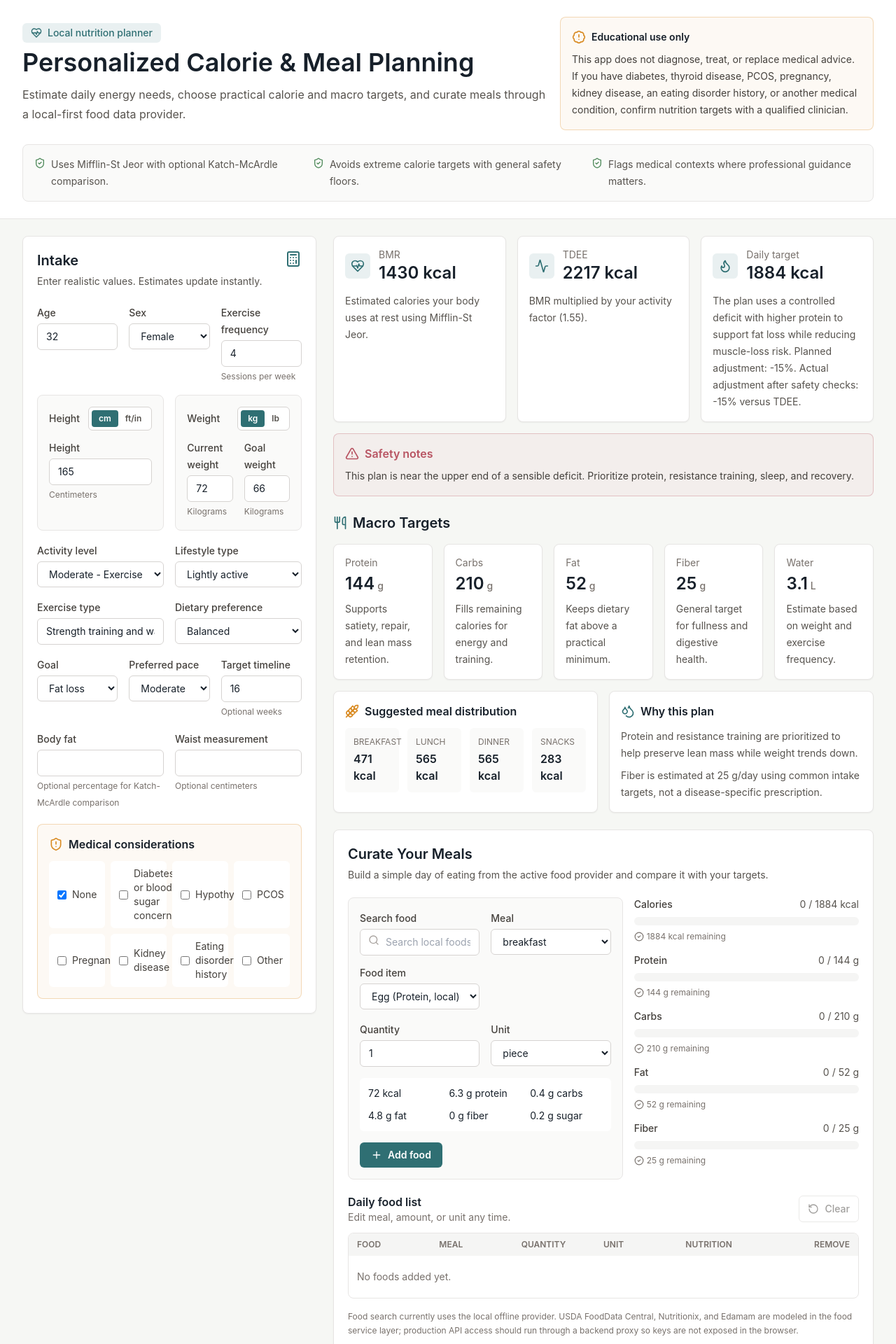
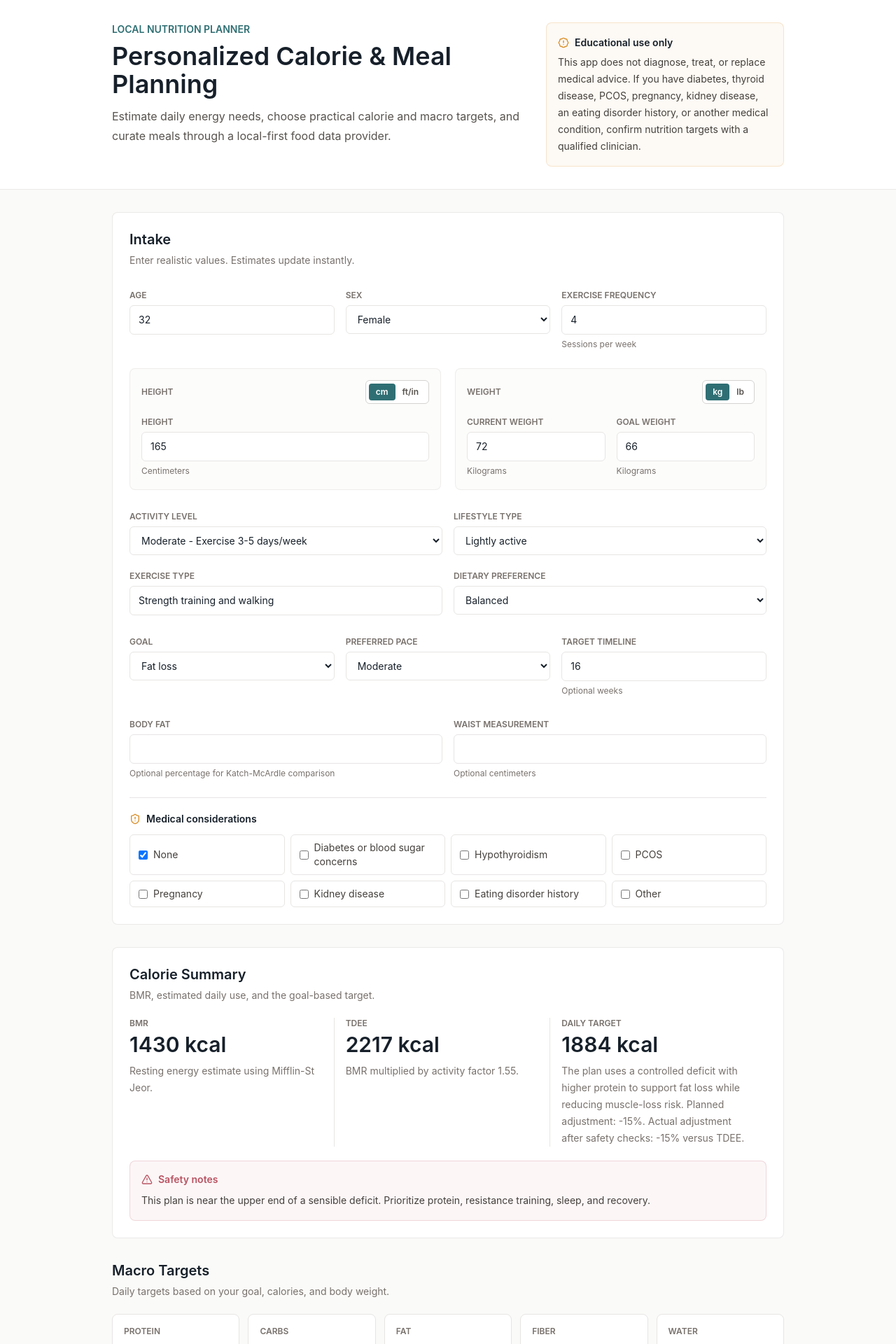
Before and after one commit to lovelyk/Personalized-Nutrition-Planner, a React (Vite) app: page / in a window 1280 px wide. Shown: the top 1920 px of the page at 70% size. Built offline with nearby package versions, Linux system fonts and the light colour scheme.

Commit message:
Simplify nutrition planner UI

```diff
--- a/src/App.tsx
+++ b/src/App.tsx
@@ -1,5 +1,5 @@
 import { useMemo, useState } from "react";
-import { BadgeAlert, HeartPulse, ShieldCheck, TriangleAlert } from "lucide-react";
+import { BadgeAlert, TriangleAlert } from "lucide-react";
 import CalorieSummary from "./components/CalorieSummary";
 import MacroTargets from "./components/MacroTargets";
 import MealCurator from "./components/MealCurator";
@@ -34,52 +34,34 @@ export default function App() {
   const plan = useMemo(() => (blockingErrors.length === 0 ? calculateNutritionPlan(profile) : null), [blockingErrors.length, profile]);
 
   return (
-    <main className="min-h-screen bg-[#f6f7f4]">
-      <header className="border-b border-stone-200 bg-white">
-        <div className="mx-auto flex max-w-7xl flex-col gap-5 px-4 py-6 sm:px-6 lg:px-8">
-          <div className="flex flex-col justify-between gap-4 lg:flex-row lg:items-center">
+    <main className="min-h-screen bg-[#fafaf8]">
+      <header className="border-b border-stone-200/80 bg-white">
+        <div className="mx-auto flex max-w-5xl flex-col gap-5 px-4 py-8 sm:px-6 lg:px-8">
+          <div className="grid gap-5 lg:grid-cols-[1fr_340px] lg:items-start">
             <div>
-              <div className="mb-2 inline-flex items-center gap-2 rounded-md bg-calm/10 px-3 py-1 text-sm font-medium text-calm">
-                <HeartPulse className="h-4 w-4" />
-                Local nutrition planner
-              </div>
+              <p className="mb-2 text-sm font-semibold uppercase text-calm">Local nutrition planner</p>
               <h1 className="text-3xl font-semibold tracking-normal text-ink sm:text-4xl">Personalized Calorie & Meal Planning</h1>
-              <p className="mt-3 max-w-3xl text-base leading-7 text-stone-600">
+              <p className="mt-3 max-w-2xl text-base leading-7 text-stone-600">
                 Estimate daily energy needs, choose practical calorie and macro targets, and curate meals through a local-first food data provider.
               </p>
             </div>
-            <div className="rounded-lg border border-citrus/30 bg-citrus/5 p-4 text-sm leading-6 text-stone-700 lg:max-w-md">
-              <div className="mb-2 flex items-center gap-2 font-semibold text-ink">
-                <BadgeAlert className="h-5 w-5 text-citrus" />
+            <div className="rounded-lg border border-citrus/20 bg-citrus/5 p-4 text-sm leading-6 text-stone-700">
+              <div className="mb-1 flex items-center gap-2 font-semibold text-ink">
+                <BadgeAlert className="h-4 w-4 text-citrus" />
                 Educational use only
               </div>
               This app does not diagnose, treat, or replace medical advice. If you have diabetes, thyroid disease, PCOS, pregnancy, kidney disease, an eating disorder history, or another medical condition, confirm nutrition targets with a qualified clinician.
             </div>
           </div>
-
-          <div className="grid gap-3 rounded-lg border border-stone-200 bg-stone-50 p-4 text-sm leading-6 text-stone-600 md:grid-cols-3">
-            <div className="flex gap-2">
-              <ShieldCheck className="mt-0.5 h-4 w-4 shrink-0 text-leaf" />
-              Uses Mifflin-St Jeor with optional Katch-McArdle comparison.
-            </div>
-            <div className="flex gap-2">
-              <ShieldCheck className="mt-0.5 h-4 w-4 shrink-0 text-leaf" />
-              Avoids extreme calorie targets with general safety floors.
-            </div>
-            <div className="flex gap-2">
-              <ShieldCheck className="mt-0.5 h-4 w-4 shrink-0 text-leaf" />
-              Flags medical contexts where professional guidance matters.
-            </div>
-          </div>
         </div>
       </header>
 
-      <div className="mx-auto grid max-w-7xl gap-6 px-4 py-6 sm:px-6 lg:grid-cols-[420px_1fr] lg:px-8">
-        <div className="lg:sticky lg:top-6 lg:self-start">
+      <div className="mx-auto grid max-w-5xl gap-8 px-4 py-8 sm:px-6 lg:px-8">
+        <div>
           <UserInputForm profile={profile} issues={validationIssues} onChange={setProfile} />
         </div>
 
-        <div className="space-y-6">
+        <div className="space-y-8">
           {blockingErrors.length > 0 ? (
             <section className="rounded-lg border border-rose/30 bg-rose/5 p-5">
               <div className="mb-3 flex items-center gap-2 font-semibold text-rose">
@@ -102,8 +84,8 @@ export default function App() {
             )
           )}
 
-          <section className="rounded-lg border border-stone-200 bg-white p-5 text-sm leading-6 text-stone-600">
-            <h2 className="text-lg font-semibold text-ink">Future-ready roadmap</h2>
+          <details className="rounded-lg border border-stone-200/80 bg-white p-5 text-sm leading-6 text-stone-600">
+            <summary className="cursor-pointer font-semibold text-ink">Future-ready roadmap</summary>
             <div className="mt-3 grid gap-2 sm:grid-cols-2">
               <p>Enable USDA FoodData Central through a secure backend proxy.</p>
               <p>Add Nutritionix or Edamam providers behind the existing food service interface.</p>
@@ -115,7 +97,7 @@ export default function App() {
               <p>Export to PDF.</p>
               <p>Apple Health and Google Fit integration.</p>
             </div>
-          </section>
+          </details>
         </div>
       </div>
     </main>
--- a/src/components/CalorieSummary.tsx
+++ b/src/components/CalorieSummary.tsx
@@ -1,43 +1,40 @@
-import { Activity, AlertTriangle, Flame, HeartPulse, Info, type LucideIcon } from "lucide-react";
+import { AlertTriangle, Info } from "lucide-react";
 import type { NutritionPlan } from "../types";
 
 interface CalorieSummaryProps {
   plan: NutritionPlan;
 }
 
-function MetricCard({ label, value, detail, icon: Icon }: { label: string; value: string; detail: string; icon: LucideIcon }) {
+function MetricCard({ label, value, detail }: { label: string; value: string; detail: string }) {
   return (
-    <div className="card p-4">
-      <div className="flex items-center gap-3">
-        <div className="rounded-md bg-calm/10 p-2 text-calm">
-          <Icon className="h-5 w-5" />
-        </div>
-        <div>
-          <p className="text-sm text-stone-500">{label}</p>
-          <p className="text-2xl font-semibold text-ink">{value}</p>
-        </div>
-      </div>
-      <p className="mt-3 text-sm leading-6 text-stone-600">{detail}</p>
+    <div className="border-b border-stone-200 pb-4 last:border-b-0 last:pb-0 md:border-b-0 md:border-r md:pb-0 md:pr-5 md:last:border-r-0">
+      <p className="text-xs font-semibold uppercase text-stone-500">{label}</p>
+      <p className="mt-1 text-3xl font-semibold text-ink">{value}</p>
+      <p className="mt-2 text-sm leading-6 text-stone-500">{detail}</p>
     </div>
   );
 }
 
 export default function CalorieSummary({ plan }: CalorieSummaryProps) {
   return (
-    <section className="space-y-4">
+    <section className="card space-y-5 p-5 sm:p-6">
+      <div>
+        <h2 className="text-xl font-semibold text-ink">Calorie Summary</h2>
+        <p className="mt-1 text-sm leading-6 text-stone-500">BMR, estimated daily use, and the goal-based target.</p>
+      </div>
+
       <div className="grid gap-4 md:grid-cols-3">
-        <MetricCard label="BMR" value={`${plan.bmr} kcal`} detail="Estimated calories your body uses at rest using Mifflin-St Jeor." icon={HeartPulse} />
-        <MetricCard label="TDEE" value={`${plan.tdee} kcal`} detail={`BMR multiplied by your activity factor (${plan.activityFactor}).`} icon={Activity} />
+        <MetricCard label="BMR" value={`${plan.bmr} kcal`} detail="Resting energy estimate using Mifflin-St Jeor." />
+        <MetricCard label="TDEE" value={`${plan.tdee} kcal`} detail={`BMR multiplied by activity factor ${plan.activityFactor}.`} />
         <MetricCard
           label="Daily target"
           value={`${plan.targetCalories} kcal`}
           detail={`${plan.explanation} Planned adjustment: ${plan.plannedCalorieAdjustmentPercent > 0 ? "+" : ""}${plan.plannedCalorieAdjustmentPercent}%. Actual adjustment after safety checks: ${plan.actualCalorieAdjustmentPercent > 0 ? "+" : ""}${plan.actualCalorieAdjustmentPercent}% versus TDEE.`}
-          icon={Flame}
         />
       </div>
 
       {plan.katchBmr && (
-        <div className="rounded-lg border border-calm/30 bg-calm/5 p-4 text-sm leading-6 text-calm">
+        <div className="rounded-lg border border-calm/20 bg-calm/5 p-4 text-sm leading-6 text-calm">
           <div className="flex gap-2">
             <Info className="mt-0.5 h-4 w-4 shrink-0" />
             <p>Katch-McArdle comparison: {plan.katchBmr} kcal BMR based on your optional body-fat estimate.</p>
@@ -46,9 +43,9 @@ export default function CalorieSummary({ plan }: CalorieSummaryProps) {
       )}
 
       {plan.warnings.length > 0 && (
-        <div className="rounded-lg border border-rose/30 bg-rose/5 p-4">
-          <div className="mb-2 flex items-center gap-2 font-semibold text-rose">
-            <AlertTriangle className="h-5 w-5" />
+        <div className="rounded-lg border border-rose/20 bg-rose/5 p-4">
+          <div className="mb-2 flex items-center gap-2 text-sm font-semibold text-rose">
+            <AlertTriangle className="h-4 w-4" />
             Safety notes
           </div>
           <ul className="space-y-2 text-sm leading-6 text-stone-700">
--- a/src/components/MacroTargets.tsx
+++ b/src/components/MacroTargets.tsx
@@ -1,4 +1,3 @@
-import { Droplets, Wheat, Utensils } from "lucide-react";
 import type { NutritionPlan } from "../types";
 
 interface MacroTargetsProps {
@@ -7,8 +6,8 @@ interface MacroTargetsProps {
 
 function MacroCard({ label, value, unit, detail }: { label: string; value: number; unit: string; detail: string }) {
   return (
-    <div className="card p-4">
-      <p className="text-sm text-stone-500">{label}</p>
+    <div className="rounded-lg border border-stone-200 bg-white p-4">
+      <p className="text-xs font-semibold uppercase text-stone-500">{label}</p>
       <p className="mt-1 text-2xl font-semibold text-ink">
         {value}
         <span className="ml-1 text-sm font-medium text-stone-500">{unit}</span>
@@ -22,13 +21,13 @@ export default function MacroTargets({ plan }: MacroTargetsProps) {
   const { macros } = plan;
 
   return (
-    <section className="space-y-4">
-      <div className="flex items-center gap-2">
-        <Utensils className="h-5 w-5 text-calm" />
+    <section className="space-y-5">
+      <div>
         <h2 className="text-xl font-semibold text-ink">Macro Targets</h2>
+        <p className="mt-1 text-sm leading-6 text-stone-500">Daily targets based on your goal, calories, and body weight.</p>
       </div>
 
-      <div className="grid gap-4 sm:grid-cols-2 lg:grid-cols-5">
+      <div className="grid gap-3 sm:grid-cols-2 lg:grid-cols-5">
         <MacroCard label="Protein" value={macros.proteinGrams} unit="g" detail="Supports satiety, repair, and lean mass retention." />
         <MacroCard label="Carbs" value={macros.carbGrams} unit="g" detail="Fills remaining calories for energy and training." />
         <MacroCard label="Fat" value={macros.fatGrams} unit="g" detail="Keeps dietary fat above a practical minimum." />
@@ -37,14 +36,11 @@ export default function MacroTargets({ plan }: MacroTargetsProps) {
       </div>
 
       <div className="grid gap-4 lg:grid-cols-[1fr_1fr]">
-        <div className="card p-4">
-          <div className="mb-3 flex items-center gap-2 font-semibold text-ink">
-            <Wheat className="h-5 w-5 text-citrus" />
-            Suggested meal distribution
-          </div>
-          <div className="grid gap-3 sm:grid-cols-4">
+        <div className="card p-5">
+          <h3 className="mb-3 font-semibold text-ink">Suggested meal distribution</h3>
+          <div className="grid gap-2 sm:grid-cols-4">
             {Object.entries(plan.mealDistribution).map(([meal, calories]) => (
-              <div key={meal} className="rounded-md bg-stone-50 p-3">
+              <div key={meal} className="rounded-md border border-stone-200 bg-stone-50/70 p-3">
                 <p className="text-xs uppercase text-stone-500">{meal}</p>
                 <p className="mt-1 font-semibold text-ink">{calories} kcal</p>
               </div>
@@ -52,11 +48,8 @@ export default function MacroTargets({ plan }: MacroTargetsProps) {
           </div>
         </div>
 
-        <div className="card p-4">
-          <div className="mb-3 flex items-center gap-2 font-semibold text-ink">
-            <Droplets className="h-5 w-5 text-calm" />
-            Why this plan
-          </div>
+        <div className="card p-5">
+          <h3 className="mb-3 font-semibold text-ink">Why this plan</h3>
           <ul className="space-y-2 text-sm leading-6 text-stone-600">
             {plan.notes.map((note) => (
               <li key={note}>{note}</li>
--- a/src/components/MealCurator.tsx
+++ b/src/components/MealCurator.tsx
@@ -92,16 +92,16 @@ export default function MealCurator({ plan, dietaryPreference }: MealCuratorProp
   };
 
   return (
-    <section className="card p-5">
+    <section className="card p-5 sm:p-6">
       <div className="mb-5 flex flex-col justify-between gap-3 sm:flex-row sm:items-start">
         <div>
           <h2 className="text-xl font-semibold text-ink">Curate Your Meals</h2>
-          <p className="mt-1 text-sm leading-6 text-stone-600">Build a simple day of eating from the active food provider and compare it with your targets.</p>
+          <p className="mt-1 text-sm leading-6 text-stone-500">Build a simple day of eating from the active food provider and compare it with your targets.</p>
         </div>
       </div>
 
-      <div className="grid gap-4 lg:grid-cols-[1.1fr_0.9fr]">
-        <div className="rounded-lg border border-stone-200 bg-stone-50 p-4">
+      <div className="grid gap-6 lg:grid-cols-[1.1fr_0.9fr]">
+        <div>
           <div className="grid gap-4 sm:grid-cols-2">
             <FoodSearch results={foodResults} query={foodQuery} selectedFoodId={selectedFoodId} onQueryChange={setFoodQuery} onSelect={handleFoodSelect} />
             <label className="block">
@@ -130,7 +130,7 @@ export default function MealCurator({ plan, dietaryPreference }: MealCuratorProp
             </label>
           </div>
 
-          <div className="mt-4 grid gap-3 rounded-md bg-white p-3 text-sm sm:grid-cols-3">
+          <div className="mt-4 grid gap-2 rounded-lg border border-stone-200 bg-stone-50/70 p-3 text-sm text-stone-700 sm:grid-cols-3">
             <span>{itemPreview.calories} kcal</span>
             <span>{itemPreview.protein} g protein</span>
             <span>{itemPreview.carbs} g carbs</span>
@@ -161,7 +161,7 @@ export default function MealCurator({ plan, dietaryPreference }: MealCuratorProp
         </div>
       </div>
 
-      <div className="mt-5 flex items-center justify-between gap-3">
+      <div className="mt-8 flex items-center justify-between gap-3 border-t border-stone-200 pt-5">
         <div>
           <h3 className="font-semibold text-ink">Daily food list</h3>
           <p className="text-sm text-stone-500">Edit meal, amount, or unit any time.</p>
@@ -178,7 +178,7 @@ export default function MealCurator({ plan, dietaryPreference }: MealCuratorProp
       </div>
 
       <div className="mt-3 overflow-hidden rounded-lg border border-stone-200">
-        <div className="hidden grid-cols-12 bg-stone-100 px-3 py-2 text-xs font-semibold uppercase text-stone-500 md:grid">
+        <div className="hidden grid-cols-12 bg-stone-50 px-3 py-2 text-xs font-semibold uppercase text-stone-500 md:grid">
           <span className="col-span-2">Food</span>
           <span className="col-span-2">Meal</span>
           <span className="col-span-2">Quantity</span>
@@ -242,7 +242,7 @@ export default function MealCurator({ plan, dietaryPreference }: MealCuratorProp
         )}
       </div>
 
-      <p className="mt-4 text-xs leading-5 text-stone-500">
+      <p className="mt-4 border-t border-stone-100 pt-4 text-xs leading-5 text-stone-500">
         Food search currently uses the local offline provider. USDA FoodData Central, Nutritionix, and Edamam are modeled in the food service layer; production API access should run through a backend proxy so keys are not exposed in the browser.
       </p>
     </section>
--- a/src/components/ProgressBars.tsx
+++ b/src/components/ProgressBars.tsx
@@ -1,5 +1,3 @@
-import { CheckCircle2, TriangleAlert } from "lucide-react";
-
 interface ProgressBarsProps {
   label: string;
   value: number;
@@ -33,7 +31,6 @@ export default function ProgressBars({ label, value, target, unit, tone = "calor
         <div className={`h-full rounded-full ${toneClasses[tone]}`} style={{ width: `${Math.min(percent, 100)}%` }} />
       </div>
       <div className={`flex items-center gap-1 text-xs ${overTarget ? "text-rose" : "text-stone-500"}`}>
-        {overTarget ? <TriangleAlert className="h-3.5 w-3.5" /> : <CheckCircle2 className="h-3.5 w-3.5" />}
         {overTarget ? `${Math.round(value - target)} ${unit} over target` : `${Math.round(remaining)} ${unit} remaining`}
       </div>
     </div>
--- a/src/components/UserInputForm.tsx
+++ b/src/components/UserInputForm.tsx
@@ -1,4 +1,4 @@
-import { Calculator, ShieldAlert } from "lucide-react";
+import { ShieldAlert } from "lucide-react";
 import { useState } from "react";
 import type { ActivityLevel, DietaryPreference, Goal, LifestyleType, MedicalConsideration, Pace, Sex, UserProfile, ValidationIssue } from "../types";
 import { goalLabels, medicalLabels, paceLabels } from "../utils/calculations";
@@ -130,16 +130,15 @@ export default function UserInputForm({ profile, issues, onChange }: UserInputFo
   };
 
   return (
-    <section className="card p-5">
-      <div className="mb-5 flex items-start justify-between gap-4">
+    <section className="card p-5 sm:p-6">
+      <div className="mb-6">
         <div>
           <h2 className="text-xl font-semibold text-ink">Intake</h2>
-          <p className="mt-1 text-sm leading-6 text-stone-600">Enter realistic values. Estimates update instantly.</p>
+          <p className="mt-1 text-sm leading-6 text-stone-500">Enter realistic values. Estimates update instantly.</p>
         </div>
-        <Calculator className="h-6 w-6 text-calm" />
       </div>
 
-      <div className="grid gap-4 sm:grid-cols-2 xl:grid-cols-3">
+      <div className="grid gap-4 md:grid-cols-3">
         <NumberField label="Age" value={profile.age} min={18} max={100} onChange={(value) => update("age", value ?? Number.NaN)} issue={firstIssue("age")} />
         <label className="block">
           <span className="field-label">Sex</span>
@@ -151,8 +150,8 @@ export default function UserInputForm({ profile, issues, onChange }: UserInputFo
         <NumberField label="Exercise frequency" value={profile.exerciseFrequency} min={0} max={14} onChange={(value) => update("exerciseFrequency", value ?? Number.NaN)} helper="Sessions per week" issue={firstIssue("exerciseFrequency")} />
       </div>
 
-      <div className="mt-4 grid gap-4 lg:grid-cols-[1fr_1fr]">
-        <div className="rounded-lg border border-stone-200 bg-stone-50 p-4">
+      <div className="mt-6 grid gap-5 lg:grid-cols-[1fr_1fr]">
+        <div className="rounded-lg border border-stone-200/70 bg-stone-50/60 p-4">
           <div className="mb-3 flex items-center justify-between gap-3">
             <span className="field-label">Height</span>
             <UnitToggle
@@ -191,7 +190,7 @@ export default function UserInputForm({ profile, issues, onChange }: UserInputFo
           )}
         </div>
 
-        <div className="rounded-lg border border-stone-200 bg-stone-50 p-4">
+        <div className="rounded-lg border border-stone-200/70 bg-stone-50/60 p-4">
           <div className="mb-3 flex items-center justify-between gap-3">
             <span className="field-label">Weight</span>
             <UnitToggle
@@ -228,7 +227,7 @@ export default function UserInputForm({ profile, issues, onChange }: UserInputFo
         </div>
       </div>
 
-      <div className="mt-4 grid gap-4 lg:grid-cols-2">
+      <div className="mt-6 grid gap-4 md:grid-cols-2">
         <label className="block">
           <span className="field-label">Activity level</span>
           <select className="field" value={profile.activityLevel} onChange={(event) => update("activityLevel", event.target.value as ActivityLevel)}>
@@ -265,7 +264,7 @@ export default function UserInputForm({ profile, issues, onChange }: UserInputFo
         </label>
       </div>
 
-      <div className="mt-4 grid gap-4 lg:grid-cols-3">
+      <div className="mt-6 grid gap-4 md:grid-cols-3">
         <label className="block">
           <span className="field-label">Goal</span>
           <select className="field" value={profile.goal} onChange={(event) => update("goal", event.target.value as Goal)}>
@@ -289,19 +288,19 @@ export default function UserInputForm({ profile, issues, onChange }: UserInputFo
         <NumberField label="Target timeline" value={profile.targetTimelineWeeks} min={1} max={104} onChange={(value) => update("targetTimelineWeeks", value)} helper="Optional weeks" issue={firstIssue("targetTimelineWeeks")} />
       </div>
 
-      <div className="mt-4 grid gap-4 sm:grid-cols-2">
+      <div className="mt-6 grid gap-4 sm:grid-cols-2">
         <NumberField label="Body fat" value={profile.bodyFatPercentage} min={5} max={60} step={0.1} onChange={(value) => update("bodyFatPercentage", value)} helper="Optional percentage for Katch-McArdle comparison" issue={firstIssue("bodyFatPercentage")} />
         <NumberField label="Waist measurement" value={profile.waistCm} min={40} max={200} step={0.1} onChange={(value) => update("waistCm", value)} helper="Optional centimeters" issue={firstIssue("waistCm")} />
       </div>
 
-      <div className="mt-5 rounded-lg border border-citrus/30 bg-citrus/5 p-4">
-        <div className="mb-3 flex items-center gap-2 font-semibold text-ink">
-          <ShieldAlert className="h-5 w-5 text-citrus" />
+      <div className="mt-6 border-t border-stone-200 pt-5">
+        <div className="mb-3 flex items-center gap-2 text-sm font-semibold text-ink">
+          <ShieldAlert className="h-4 w-4 text-citrus" />
           Medical considerations
         </div>
         <div className="grid gap-2 sm:grid-cols-2 lg:grid-cols-4">
           {Object.entries(medicalLabels).map(([value, label]) => (
-            <label key={value} className="flex items-center gap-2 rounded-md bg-white px-3 py-2 text-sm text-stone-700">
+            <label key={value} className="flex items-center gap-2 rounded-md border border-stone-200 bg-white px-3 py-2 text-sm text-stone-700">
               <input
                 type="checkbox"
                 checked={profile.medicalConsiderations.includes(value as MedicalConsideration)}
--- a/src/styles.css
+++ b/src/styles.css
@@ -4,7 +4,7 @@
 
 :root {
   color: #17202a;
-  background: #f6f7f4;
+  background: #fafaf8;
   font-synthesis: none;
   text-rendering: optimizeLegibility;
   -webkit-font-smoothing: antialiased;
@@ -26,18 +26,18 @@ textarea {
 
 @layer components {
   .card {
-    @apply rounded-lg border border-stone-200 bg-white shadow-sm;
+    @apply rounded-lg border border-stone-200/80 bg-white;
   }
 
   .field-label {
-    @apply text-sm font-medium text-stone-700;
+    @apply text-xs font-semibold uppercase text-stone-500;
   }
 
   .field {
-    @apply mt-1 w-full rounded-md border border-stone-300 bg-white px-3 py-2 text-sm text-ink outline-none transition focus:border-calm focus:ring-2 focus:ring-calm/20;
+    @apply mt-1 w-full rounded-md border border-stone-200 bg-white px-3 py-2.5 text-sm text-ink outline-none transition focus:border-calm focus:ring-2 focus:ring-calm/15;
   }
 
   .help-text {
-    @apply mt-1 text-xs leading-5 text-stone-500;
+    @apply mt-1.5 text-xs leading-5 text-stone-500;
   }
 }
```
